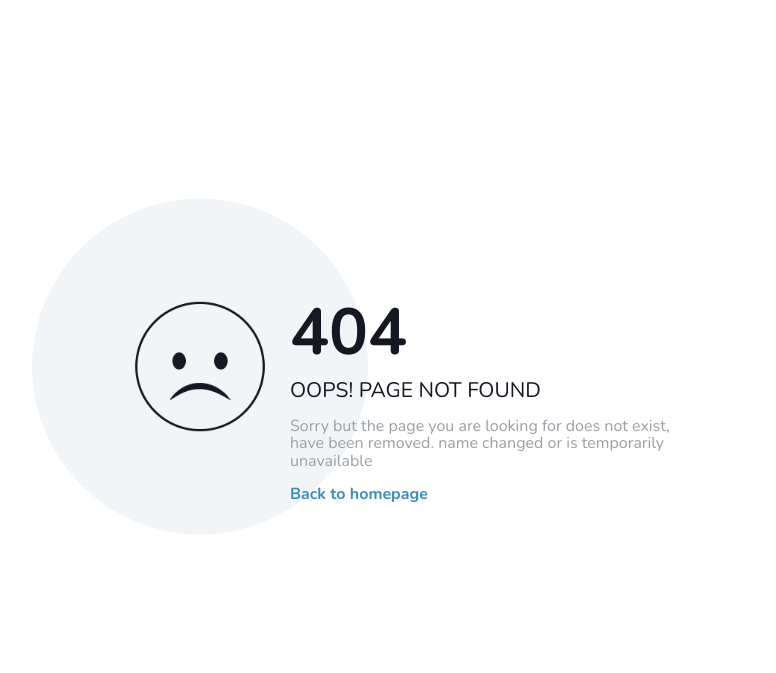
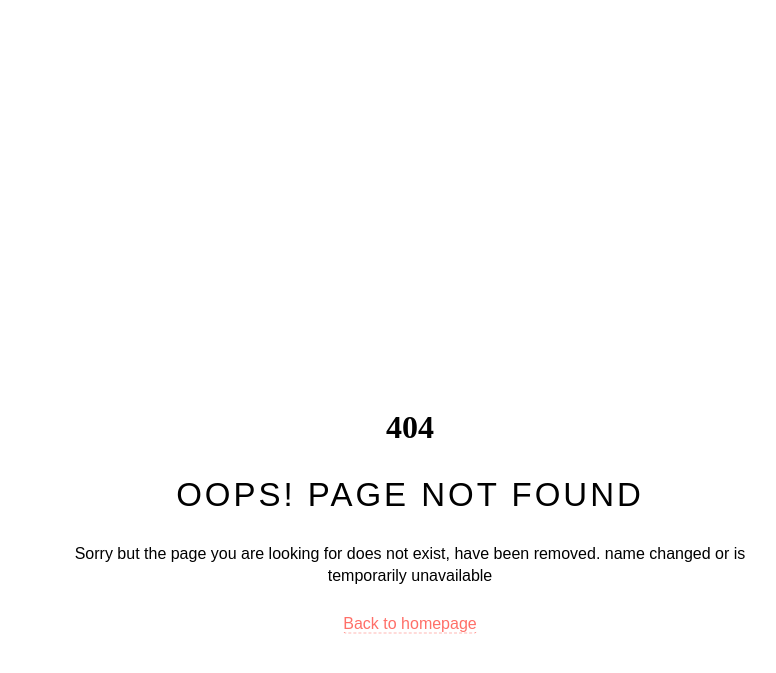
Before and after one commit to Dve4Ever/dve4ever.github.io, a PHP site: page /404.html in a window 1280 px wide. Shown: the top 673 px of the page, without its empty margins (230-1006 px from the left). Run offline with PHP 8.4, Linux system fonts and the light colour scheme.

Commit message:
Update 404-style.css

```diff
--- a/css/404-style.css
+++ b/css/404-style.css
@@ -23,78 +23,95 @@
 }
 
 .notfound {
-  max-width: 560px;
+  max-width: 767px;
   width: 100%;
-  padding-left: 160px;
-  line-height: 1.1;
+  line-height: 1.4;
+  text-align: center;
+  padding: 15px;
 }
 
 .notfound .notfound-404 {
-  position: absolute;
-  left: 0;
-  top: 0;
-  display: inline-block;
-  width: 140px;
-  height: 140px;
-  background-image: url('https://dve4ever.github.io/images/emoji.png');
-  background-size: cover;
+  position: relative;
+  height: 220px;
 }
 
-.notfound .notfound-404:before {
-  content: '';
+.notfound .notfound-404 h1 {
+  font-family: 'Kanit', sans-serif;
   position: absolute;
-  width: 100%;
-  height: 100%;
-  -webkit-transform: scale(2.4);
-      -ms-transform: scale(2.4);
-          transform: scale(2.4);
-  border-radius: 50%;
-  background-color: #f2f5f8;
-  z-index: -1;
-}
-
-.notfound h1 {
-  font-family: 'Nunito', sans-serif;
-  font-size: 65px;
-  font-weight: 700;
-  margin-top: 0px;
-  margin-bottom: 10px;
-  color: #151723;
+  left: 50%;
+  top: 50%;
+  -webkit-transform: translate(-50%, -50%);
+      -ms-transform: translate(-50%, -50%);
+          transform: translate(-50%, -50%);
+  font-size: 186px;
+  font-weight: 200;
+  margin: 0px;
+  background: linear-gradient(130deg, #ffa34f, #ff6f68);
+  color:transparent;
+  -webkit-background-clip: text;
+  background-clip: text;
   text-transform: uppercase;
 }
 
 .notfound h2 {
-  font-family: 'Nunito', sans-serif;
-  font-size: 21px;
-  font-weight: 400;
-  margin: 0;
+  font-family: 'Kanit', sans-serif;
+  font-size: 33px;
+  font-weight: 200;
   text-transform: uppercase;
-  color: #151723;
+  margin-top: 0px;
+  margin-bottom: 25px;
+  letter-spacing: 3px;
 }
 
+
 .notfound p {
-  font-family: 'Nunito', sans-serif;
-  color: #999fa5;
-  font-weight: 400;
+  font-family: 'Kanit', sans-serif;
+  font-size: 16px;
+  font-weight: 200;
+  margin-top: 0px;
+  margin-bottom: 25px;
 }
 
+
 .notfound a {
-  font-family: 'Nunito', sans-serif;
-  display: inline-block;
-  font-weight: 700;
-  border-radius: 40px;
+  font-family: 'Kanit', sans-serif;
+  color: #ff6f68;
+  font-weight: 200;
   text-decoration: none;
-  color: #388dbc;
+  border-bottom: 1px dashed #ff6f68;
+  border-radius: 2px;
 }
 
-@media only screen and (max-width: 767px) {
+.notfound-social>a {
+  display: inline-block;
+  height: 40px;
+  line-height: 40px;
+  width: 40px;
+  font-size: 14px;
+  color: #ff6f68;
+  border: 1px solid #efefef;
+  border-radius: 50%;
+  margin: 3px;
+  -webkit-transition: 0.2s all;
+  transition: 0.2s all;
+}
+.notfound-social>a:hover {
+  color: #fff;
+  background-color: #ff6f68;
+  border-color: #ff6f68;
+}
+
+@media only screen and (max-width: 480px) {
   .notfound .notfound-404 {
-    width: 110px;
-    height: 110px;
+    position: relative;
+    height: 168px;
   }
-  .notfound {
-    padding-left: 15px;
-    padding-right: 15px;
-    padding-top: 110px;
+
+  .notfound .notfound-404 h1 {
+    font-size: 142px;
+  }
+
+  .notfound h2 {
+    font-size: 22px;
   }
 }
```
